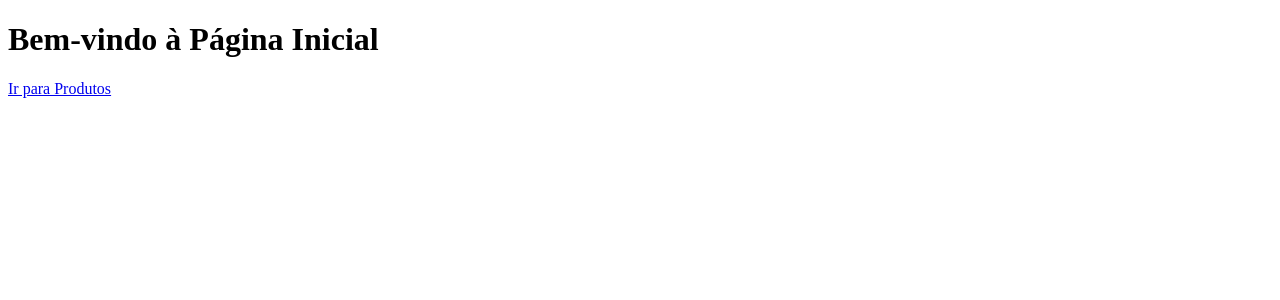
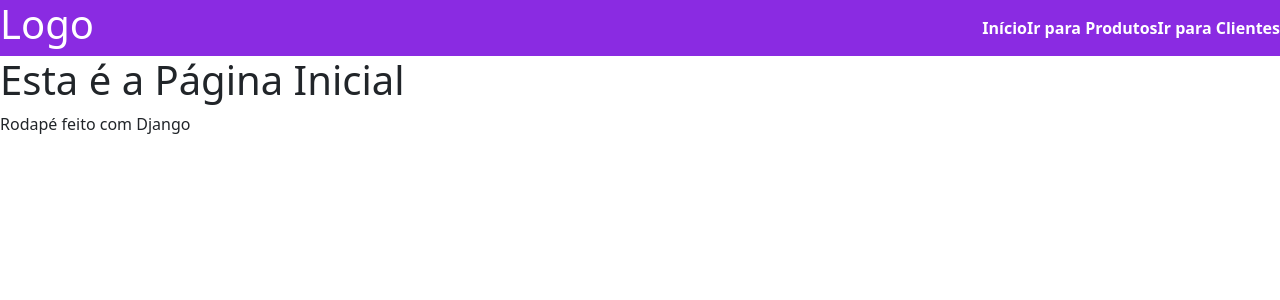
Before and after one commit to carlosheitorinfo/tetsedjango, a Django app: page / in a window 1280 px wide. Shown: the top 300 px of the page. Run offline with Django 5.2, Linux system fonts and the light colour scheme; some libraries are stand-ins or nearby versions.

Commit message:
base.html

```diff
--- a/empresa/settings.py
+++ b/empresa/settings.py
@@ -38,6 +38,7 @@ INSTALLED_APPS = [
     'django.contrib.messages',
     'django.contrib.staticfiles',
     'rh',
+    'bootstrap5'
 ]
 
 MIDDLEWARE = [
@@ -55,7 +56,7 @@ ROOT_URLCONF = 'empresa.urls'
 TEMPLATES = [
     {
         'BACKEND': 'django.template.backends.django.DjangoTemplates',
-        'DIRS': [],
+        'DIRS': ['templates'],
         'APP_DIRS': True,
         'OPTIONS': {
             'context_processors': [
@@ -116,6 +117,9 @@ USE_TZ = True
 # https://docs.djangoproject.com/en/5.2/howto/static-files/
 
 STATIC_URL = 'static/'
+STATICFILES_DIRS = [
+    BASE_DIR / 'static',
+]
 
 # Default primary key field type
 # https://docs.djangoproject.com/en/5.2/ref/settings/#default-auto-field
--- a/rh/templates/home.html
+++ b/rh/templates/home.html
@@ -1,13 +1,7 @@
-<!Doctype html>
-<html lang="pt-br">
-<head>
-    <meta charset="UTF-8">
-    <meta name="viewport" content="width=device-width, initial-scale=1.0">
-    <title>Página Inicial</title>
-</head>
-<body>
-    <h1>Bem-vindo à Página Inicial</h1>
-    <a href="{% url 'produtos' %}">Ir para Produtos</a>
+{% extends "base.html" %}
 
-</body>
-</html>
+{% block title %} Página Inicial{% endblock %}
+
+{% block content %}
+    <h1>Esta é a Página Inicial</h1>
+{% endblock %}
--- a/rh/urls.py
+++ b/rh/urls.py
@@ -3,6 +3,6 @@ from . import views
 
 urlpatterns = [
     path('',views.home,name='home'),
-    path('/produtos',views.produtos,name='produtos'),
-
+    path('produtos/',views.produtos,name='produtos'),
+    path('clientes/',views.clientes,name='clientes'),
 ]
--- a/rh/views.py
+++ b/rh/views.py
@@ -5,3 +5,5 @@ def home(request):
     return render(request, 'home.html')
 def produtos(request):
     return render(request,'produtos.html')
+def clientes(request):
+    return render(request,'clientes.html')
--- /dev/null
+++ b/static/css/style.css
@@ -0,0 +1,16 @@
+*{
+    margin: 0;
+    padding: 0;
+    box-sizing: border-box;
+}
+
+.header{
+    background-color: blueviolet;
+    color: white;
+}
+
+.header a{
+    color: white;
+    text-decoration: none;
+    font-weight: bold;
+}
--- /dev/null
+++ b/templates/base.html
@@ -0,0 +1,29 @@
+{% load static %}
+<!Doctype html>
+<html lang="pt-br">
+<head>
+    <meta charset="UTF-8">
+    <meta name="viewport" content="width=device-width, initial-scale=1.0">
+    <title>{% block title %}Aula Django -{% endblock %}</title>
+    {% load bootstrap5 %}
+    {% bootstrap_css %}
+    {% bootstrap_javascript %}
+    <link rel="stylesheet" href="{% static 'css/style.css' %}">
+</head>
+<body>
+    <header class="header d-flex justify-content-between align-items-center">
+        <h1>Logo</h1>
+        <nav class="menu d-flex justify-content-between">
+            <a href="{% url 'home' %}">Início</a>
+            <a href="{% url 'produtos' %}">Ir para Produtos</a>
+            <a href="{% url 'clientes' %}">Ir para Clientes</a>
+        </nav>
+    </header>
+<main>
+    {% block content %} {% endblock %}
+</main>
+<footer>
+    <p>Rodapé feito com Django</p>
+</footer>
+</body>
+</html>
```
Also changed, not shown: rh/templates/clientes.html (added, +12 -0 lines), rh/templates/produtos.html (+6 -12 lines), 1 other file.
